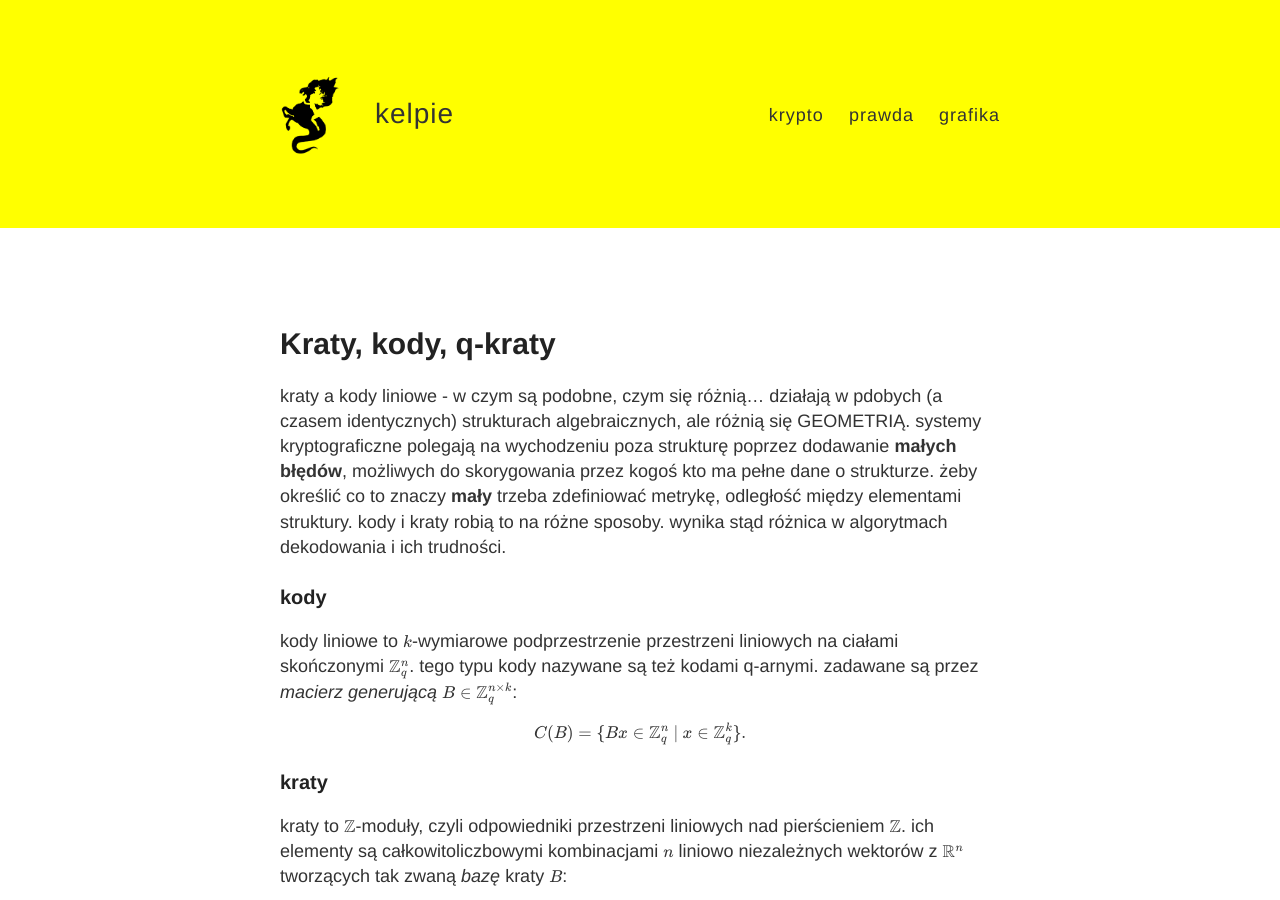
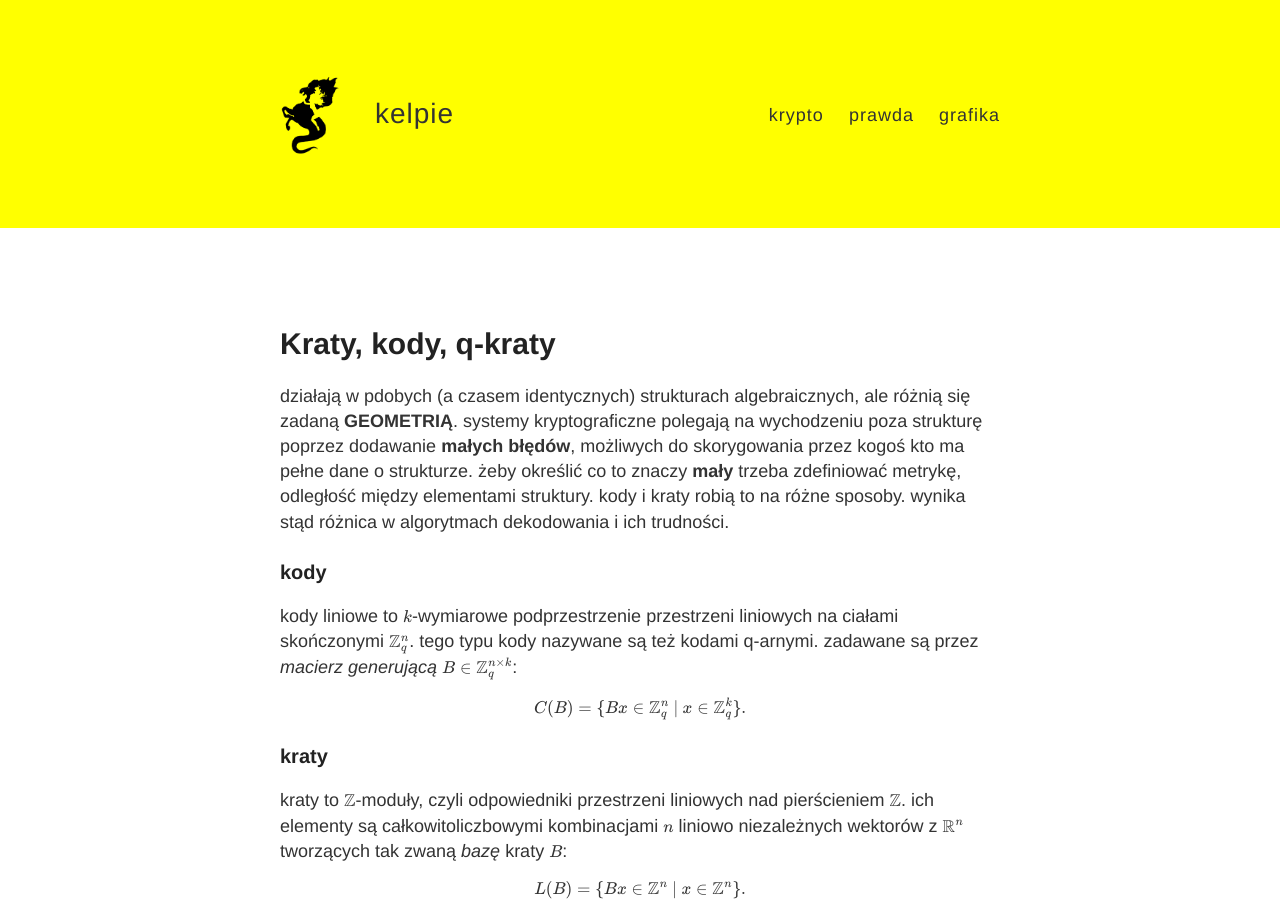
Before and after one commit to keIpie/keIpie.github.io, a Jekyll site: the page built from pq/_posts/2021-3-14-kraty-kody.md, in a window 1280 px wide and 900 px high. Built offline with Jekyll 4.4.1, drawn with Linux system fonts in a browser that asks for light colours; formulas are drawn with MathJax 3.

Commit message:
saber lwr

```diff
--- a/pq/_posts/2021-3-14-kraty-kody.md
+++ b/pq/_posts/2021-3-14-kraty-kody.md
@@ -3,8 +3,8 @@ layout: post
 title: Kraty, kody, q-kraty
 ---
 
-kraty a kody liniowe - w czym są podobne, czym się różnią... działają w pdobych (a czasem identycznych) strukturach algebraicznych,
-ale różnią się GEOMETRIĄ. systemy kryptograficzne polegają na wychodzeniu poza strukturę poprzez dodawanie **małych błędów**,
+działają w pdobych (a czasem identycznych) strukturach algebraicznych, ale różnią się zadaną **GEOMETRIĄ**.
+systemy kryptograficzne polegają na wychodzeniu poza strukturę poprzez dodawanie **małych błędów**,
 możliwych do skorygowania przez kogoś kto ma pełne dane o strukturze. żeby określić co to znaczy **mały** trzeba zdefiniować metrykę,
 odległość między elementami struktury. kody i kraty robią to na różne sposoby. wynika stąd różnica w algorytmach dekodowania i ich
 trudności.
```
